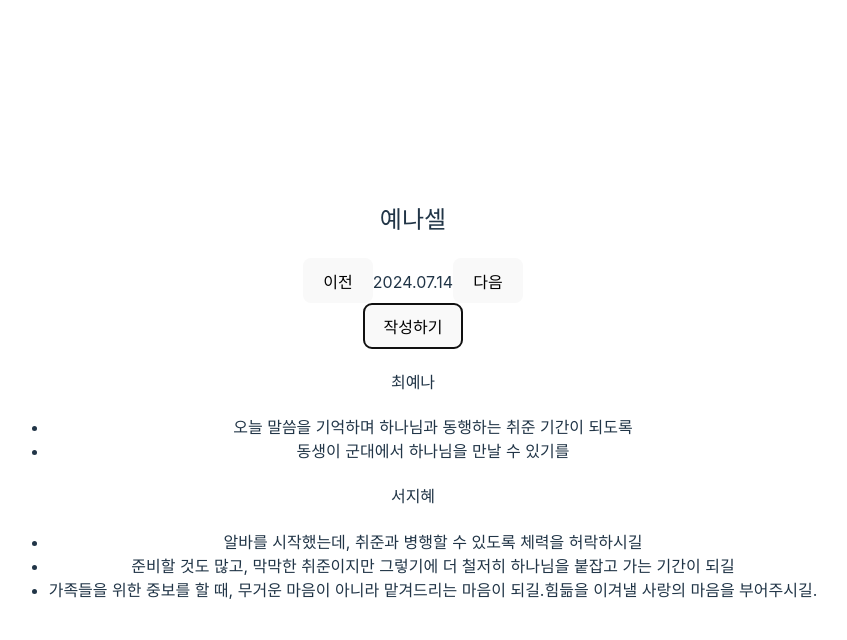
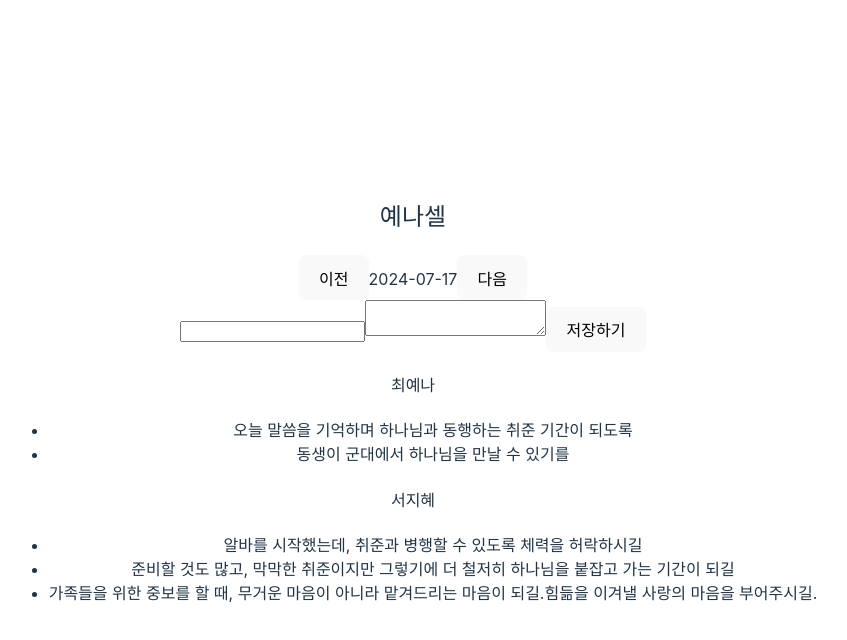
Before and after one commit to YenaChoi00/da-itda, a React (Vite) app in the folder bridge-project/: page / in a window 1280 px wide. Both pictures are taken after a click on the button "작성하기". Shown: the top 640 px of the page, without its empty margins (227-1074 px from the left). Built offline with nearby package versions, Linux system fonts and the light colour scheme.

Commit message:
Feat: Create new Info

```diff
--- a/bridge-project/src/App.tsx
+++ b/bridge-project/src/App.tsx
@@ -1,11 +1,10 @@
 import { useState } from 'react'
-import reactLogo from './assets/react.svg'
-import viteLogo from '/vite.svg'
 import './App.css'
 import Card from './Card'
 import { Info } from './model/info'
 
 const App: React.FC = () => {
+  let date: string = '2024-07-17';
   let data: Info[] = [
     {
       name: '최예나',
@@ -25,9 +24,65 @@ const App: React.FC = () => {
       ]
     }
   ]
+  let emptyData: Info = {
+    name: '',
+    date: '',
+    content: ['']
+  }
 
 
+  const [curDate, setCurDate] = useState<string>(date);
   const [myData, setMyData] = useState<Info[]>(data);
+
+  const [adding, setAdding] = useState(false);
+  const [newInfo, setNewInfo] = useState<Info>(emptyData);
+
+  // 작성
+  const createNewInfo = () => {
+    setAdding(true);
+  }
+
+  const handleNameChange = (value: string) => {
+    setNewInfo(prevInfo => ({
+      ...prevInfo,
+      name: value
+    }));
+  }
+
+  const handleContentChange = (value: string) => {
+    const list = value.split('\n');
+    setNewInfo(prevInfo => ({
+      ...prevInfo,
+      content: list
+    }));
+  }
+
+  const createSave = () => {
+
+    if (newInfo.name.trim() === '' || newInfo.content.length === 0 || newInfo.content.every(item => item.trim() === '')) {
+      const userConfirmed = window.confirm('이름과 기도제목을 모두 입력하세요. 작성 중인 내용을 취소하시겠습니까?');
+
+      if (userConfirmed) {
+        // '예'를 선택하면 입력 초기화
+        setNewInfo(emptyData);
+        setAdding(false);
+      }
+
+      return;
+    }
+
+
+    setNewInfo(prevInfo => ({
+      ...prevInfo,
+      date: curDate // 현재 페이지의 날짜로 자동 지정
+    }));
+    // 지금까지 작성된 Info 데이터 저장 & 업데이트
+    setMyData([...myData, newInfo]);
+    // 데이터 초기화
+    setNewInfo(emptyData);
+    // 작성 중 상태 해제
+    setAdding(false);
+  }
 
   // 내용 수정
   const changeContent = (index: number, newContent: string[]) => {
@@ -42,14 +97,20 @@ const App: React.FC = () => {
         <h2>예나셀</h2>
         <div>
           <button>이전</button>
-          <text>2024.07.14</text>
+          <text>{curDate}</text>
           <button>다음</button>
         </div>
-        <button>작성하기</button>
+        {adding ? (
+          <div>
+            <input type="text" onChange={(e) => handleNameChange(e.target.value)}></input>
+            <textarea id="inputbox" onChange={(e) => handleContentChange(e.target.value)}></textarea>
+            <button onClick={createSave}>저장하기</button>
+          </div>) : (
+          <button onClick={createNewInfo}>작성하기</button>)}
         {myData.map((item, index) => (
           <Card key={index} data={item} changeContent={(newContent: string[]) => changeContent(index, newContent)} />
         ))}
-      </div>
+      </div >
     </>
   )
 }
--- a/bridge-project/src/Card.tsx
+++ b/bridge-project/src/Card.tsx
@@ -16,11 +16,12 @@ const Card: React.FC<OwnProps> = ({ data, changeContent }) => {
     }
 
     const changeSave = () => {
-        changeContent(newContent);
+        changeContent(newContent);  // 저장하기를 누르면, 지금까지의 내용으로 App 업뎃
         setEditing(false);
     }
 
     const handleChange = (index: number, value: string) => {
+        // 각 항목의 수정 사항 업데이트
         const updatedContent = [...newContent];
         updatedContent[index] = value;
         setNewContent(updatedContent);
@@ -30,6 +31,7 @@ const Card: React.FC<OwnProps> = ({ data, changeContent }) => {
         <div onDoubleClick={handleDoubleClick}>
             <h4>{data.name}</h4>
             {editing ? (
+                // 편집 중일 때
                 <div>
                     <ul>
                         {newContent.map((item, index) => (
@@ -44,11 +46,13 @@ const Card: React.FC<OwnProps> = ({ data, changeContent }) => {
                     </ul>
                     <button onClick={changeSave}>저장하기</button>
                 </div>
-            ) : (<ul>
-                {data.content.map((item, index) => (
-                    <li key={index}>{item}</li>
-                ))}
-            </ul>)}
+            ) : (
+                // 편집 중 아닐 때
+                <ul>
+                    {data.content.map((item, index) => (
+                        <li key={index}>{item}</li>
+                    ))}
+                </ul>)}
         </div>
     )
 }
```
Also changed, not shown: bridge-project/src/model/info.ts (+0 -8 lines).
